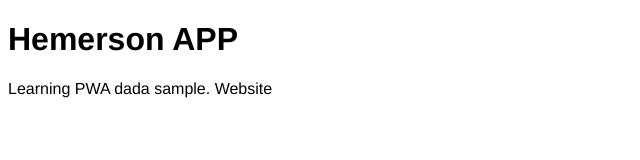
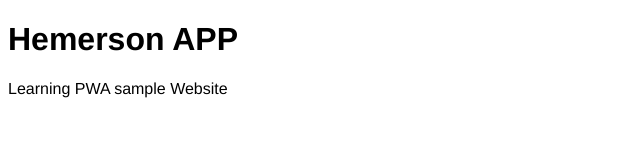
Before and after one commit to xxnsonxx/xxnsonxx.github.io, a plain HTML site: page index.html in a window 1280 px wide. Shown: the full height of the page, 0-640 px from the left. Drawn offline with Linux system fonts and the light colour scheme.

Commit message:
first commit

```diff
--- a/index.html
+++ b/index.html
@@ -15,7 +15,7 @@
 </head>
 <body>
     <h1>Hemerson APP</h1>
-    <p>Learning PWA dada sample. Website</p>
+    <p>Learning PWA sample Website</p>
 
 </body>
 </html>
```
